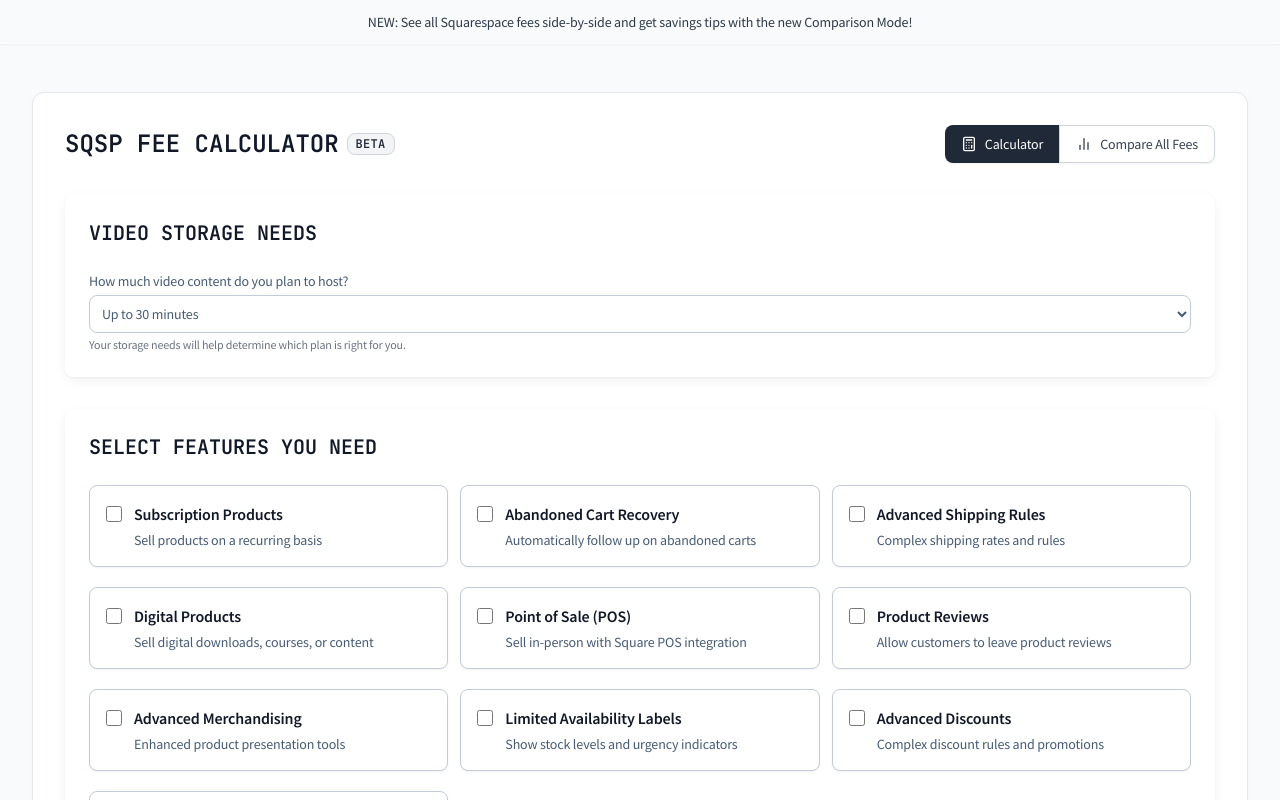
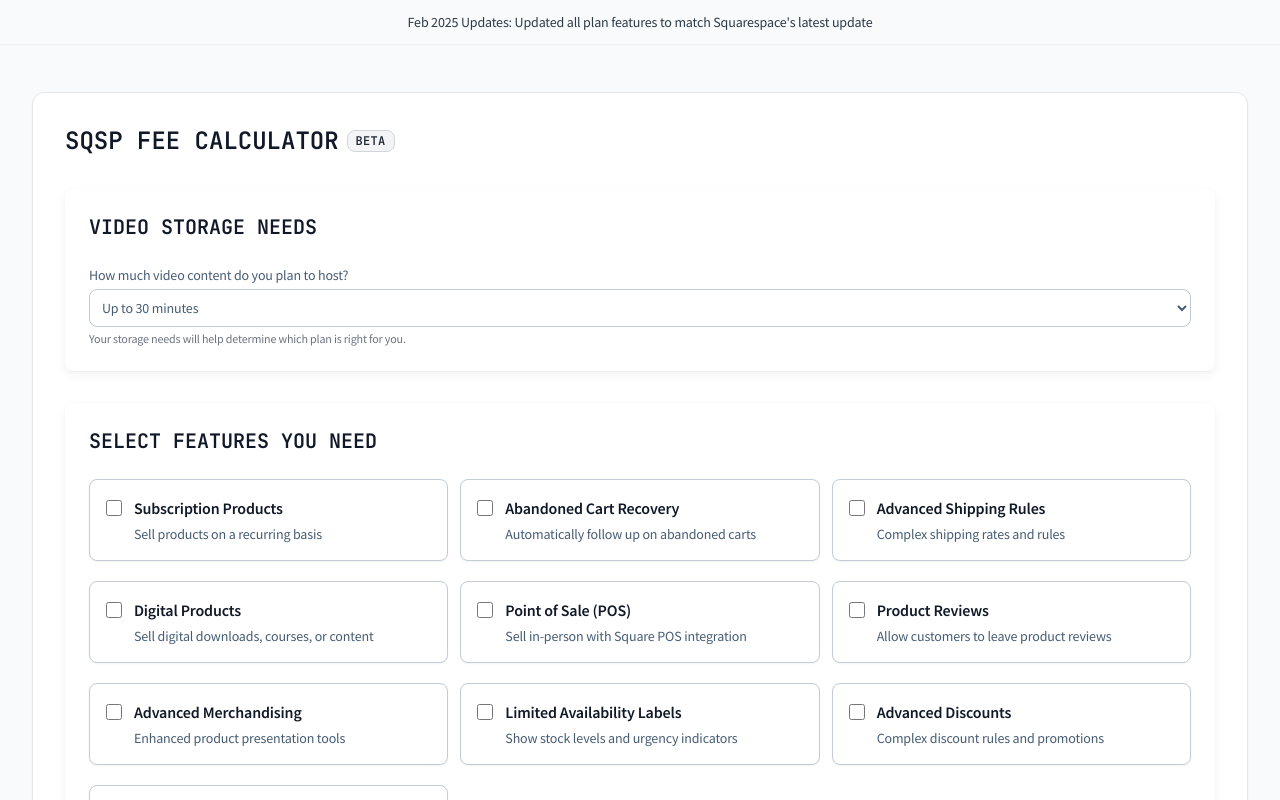
Before and after one commit to KristineNeilStudio/SQSPFeeCalculatorBetav2, a React (Vite) app: page / in a window 1280 px wide. Shown: the top 800 px of the page. Built offline with nearby package versions, Linux system fonts and the light colour scheme.

Commit message:
Hide comparison/calculator toggle and update announcement bar

```diff
--- a/src/App.tsx
+++ b/src/App.tsx
@@ -230,7 +230,10 @@
   );
 
   // Updated announcement for the new comparison feature
-  const comparisonAnnouncementMessage = "NEW: See all Squarespace fees side-by-side and get savings tips with the new Comparison Mode!";
+  const temporarilyHideComparison = true;
+const comparisonAnnouncementMessage = temporarilyHideComparison
+  ? undefined // Use default message in AnnouncementBar
+  : "NEW: See all Squarespace fees side-by-side and get savings tips with the new Comparison Mode!";
 
   return (
     <div className="min-h-screen bg-gray-50 flex flex-col">
--- a/src/components/ui/AnnouncementBar/index.tsx
+++ b/src/components/ui/AnnouncementBar/index.tsx
@@ -7,9 +7,18 @@
 const AnnouncementBar: React.FC<AnnouncementBarProps> = ({
   message = "Feb 2025 Updates: Updated all plan features to match Squarespace's latest update",
 }) => {
+  // Add this flag to temporarily hide the comparison announcement
+  const temporarilyHideComparison = true;
+
+  // Use the default message when comparison is hidden,
+  // otherwise use the provided message (which might be about comparison)
+  const displayMessage = temporarilyHideComparison
+    ? "Feb 2025 Updates: Updated all plan features to match Squarespace's latest update"
+    : message;
+
   return (
     <div className="bg-accent-redLight text-accent-red py-3 px-4 text-center relative z-50 flex justify-center items-center shadow-sm mb-4">
-      <span className="text-sm font-medium font-body">{message}</span>
+      <span className="text-sm font-medium font-body">{displayMessage}</span>
     </div>
   );
 };
--- a/src/components/ui/CalculatorContainer/index.tsx
+++ b/src/components/ui/CalculatorContainer/index.tsx
@@ -13,6 +13,9 @@
 }) => {
   const [mode, setMode] = useState<"calculator" | "comparison">("calculator");
 
+  // Add this flag to temporarily hide the toggle
+  const temporarilyHideToggle = true;
+
   return (
     <main className="max-w-7xl mx-auto px-4 sm:px-6 lg:px-8 py-8">
       <div className="bg-white rounded-xl p-8 shadow-sm border border-gray-200">
@@ -24,7 +27,7 @@
             </span>
           </h2>
 
-          {comparisonView && (
+          {comparisonView && !temporarilyHideToggle && (
             <div className="inline-flex rounded-md shadow-sm" role="group">
               <button
                 onClick={() => setMode("calculator")}
@@ -52,7 +55,8 @@
           )}
         </div>
 
-        {mode === "calculator" ? children : comparisonView}
+        {/* Always show calculator mode while toggle is hidden */}
+        {temporarilyHideToggle ? children : (mode === "calculator" ? children : comparisonView)}
       </div>
     </main>
   );
```
